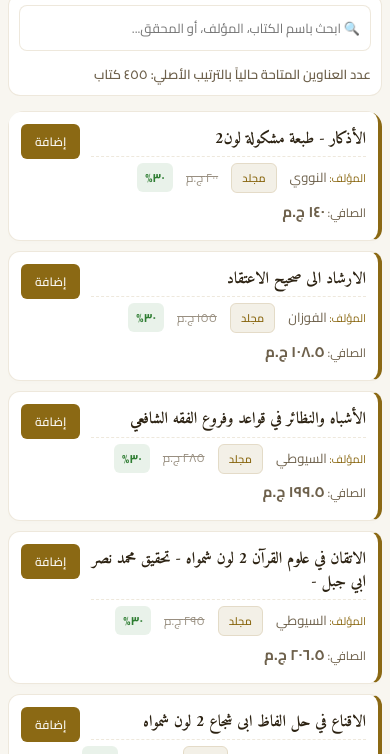
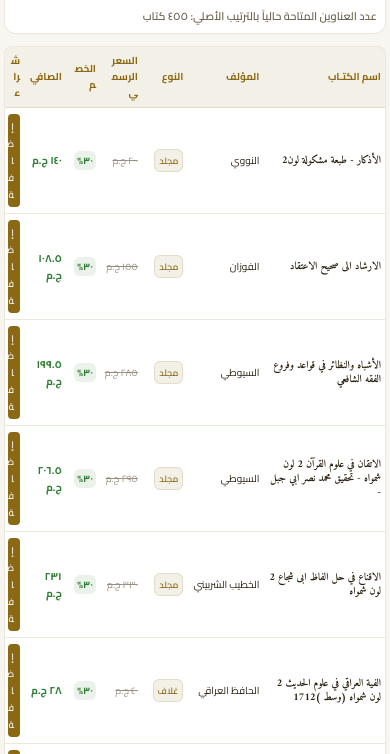
Before and after one commit to Sadaka-app-eg/-, a plain HTML site: page index.html in a window 390 px wide. Shown: the part 162-916 px from the top of the page. Drawn offline with Linux system fonts and the light colour scheme.

Commit message:
Update index.html

```diff
--- a/index.html
+++ b/index.html
@@ -320,105 +320,87 @@
             animation-delay: 0.6s;
         }
 
-       /* 📱 هندسة العرض الذكي بملء الشاشة والملمح الواحد للموبايل */
+/* 📱 تنسيق الجدول المضموم بالملي ليظهر كاملاً بلمحة واحدة على الموبايل */
         @media (max-width: 600px) {
             body {
-                padding: 8px;
+                padding: 4px; /* تقليل حواف الشاشة لأقصى درجة */
             }
             header {
-                padding: 20px 12px;
-                margin-bottom: 15px;
+                padding: 15px 8px;
+                margin-bottom: 12px;
             }
             header h1 {
-                font-size: 22px;
+                font-size: 20px;
+            }
+            header p {
+                font-size: 11px;
             }
             .controls-wrapper {
-                padding: 10px;
-                margin-bottom: 15px;
-                gap: 8px;
+                padding: 8px;
+                margin-bottom: 12px;
+                gap: 6px;
             }
             .search-box {
-                padding: 10px;
-                font-size: 13px;
+                padding: 8px 12px;
+                font-size: 12px;
+            }
+            .stats-bar {
+                font-size: 11px;
             }
 
-            /* سحر تفكيك الجدول وتحويله لكروت مدمجة تظهر بالكامل أمام العين */
+            /* 📐 إجبار الجدول على الانضمام والاحتواء الكامل داخل شاشة الموبايل */
             .table-container {
-                border: none;
-                background: transparent;
-                box-shadow: none;
-            }
-            table, thead, tbody, th, td, tr {
-                display: block;
+                border-radius: 8px;
+                overflow-x: hidden; /* منع السكرول الجانبي تماماً */
                 width: 100%;
             }
-            thead {
-                display: none;
+            table {
+                width: 100%;
+                table-layout: fixed; /* إجبار الأعمدة على الالتزام بالعرض المتاح */
+                font-size: 10px; /* تصغير الخط بالملي ليناسب عرض الشاشة */
+            }
+            th, td {
+                padding: 6px 4px; /* تقليل المسافات الداخلية للخلايا جداً */
+                white-space: normal; /* السماح للنص بالننزول لسطر جديد لو الكتاب طويل */
+                word-break: break-word;
             }
 
-            /* تحويل كل سطر كتاب إلى كارت مستقل فخم ومريح */
-            tr {
-                background: var(--card-bg);
-                border: 1px solid var(--border);
-                border-right: 4px solid var(--primary);
-                border-radius: 12px;
-                padding: 12px;
-                margin-bottom: 10px;
-                box-shadow: 0 2px 6px rgba(0,0,0,0.01);
-                position: relative;
+            /* 📏 تحديد نسب عرض ذكية لكل عمود عشان يظهروا كلهم جنب بعض بروقان */
+            th:nth-child(1), td:nth-child(1) { width: 32%; } /* اسم الكتاب ياخد المساحة الأكبر */
+            th:nth-child(2), td:nth-child(2) { width: 20%; } /* المؤلف */
+            th:nth-child(3), td:nth-child(3) { width: 12%; } /* النوع */
+            th:nth-child(4), td:nth-child(4) { width: 11%; } /* الرسمي */
+            th:nth-child(5), td:nth-child(5) { width: 9%; }  /* الخصم */
+            th:nth-child(6), td:nth-child(6) { width: 11%; } /* الصافي */
+            th:nth-child(7), td:nth-child(7) { width: 5%; }  /* زر الشراء */
+
+            .book-title {
+                font-size: 10.5px; /* مقاس خط اسم الكتاب التراثي */
+                line-height: 1.3;
+                min-width: auto;
+            }
+            .badge-type {
+                padding: 2px 4px;
+                font-size: 9px;
+            }
+            .price-old {
+                font-size: 9.5px;
+            }
+            .price-net {
+                font-size: 10.5px;
+            }
+            .discount-pct {
+                padding: 1px 3px;
+                font-size: 9.5px;
             }
 
-            /* إعادة توزيع الخلايا لتظهر تحت بعضها بنسق طولي مدمج */
-            td {
-                text-align: right;
-                padding: 4px 0;
-                border-bottom: none;
-                white-space: normal;
-                font-size: 13px;
-            }
-
-            /* تمييز اسم الكتاب ليكون في الصدارة */
-            td:first-child {
-                padding-bottom: 6px;
-                border-bottom: 1px dashed var(--border);
-                margin-bottom: 6px;
-                width: calc(100% - 70px);
-            }
-            .book-title {
-                font-size: 16px;
-                line-height: 1.4;
-            }
-
-            /* إظهار كرت المؤلف والنوع والأسعار جنب بعض في سطر مدمج ونظيف */
-            td:nth-child(2), td:nth-child(3), td:nth-child(4), td:nth-child(5), td:nth-child(6) {
-                display: inline-block;
-                width: auto;
-                margin-left: 10px;
-                color: var(--text-muted);
-            }
-
-            td:nth-child(2)::before { content: "المؤلف: "; font-size: 11px; color: var(--primary); }
-
-            /* إبراز السعر الصافي ليكون واضحاً */
-            td:nth-child(6) {
-                display: block;
-                margin-top: 4px;
-                font-size: 15px;
-            }
-            td:nth-child(6)::before { content: "الصافي: "; font-size: 12px; color: var(--text-muted); font-weight: normal; }
-
-            /* نقل زر الشراء ليكون عائماً ومثبتاً في زاوية الكارت يميناً بروقان */
-            td:last-child {
-                position: absolute;
-                top: 12px;
-                left: 12px;
-                width: auto;
-                padding: 0;
-            }
+            /* تظبيط زرار الإضافة الصغير عشان يدخل جوة خانته */
             .btn-add {
-                padding: 6px 14px;
-                font-size: 12px;
-                border-radius: 6px;
+                padding: 4px 6px;
+                font-size: 9.5px;
+                border-radius: 4px;
+                width: 100%;
+                text-align: center;
             }
         }
     </style>
```
